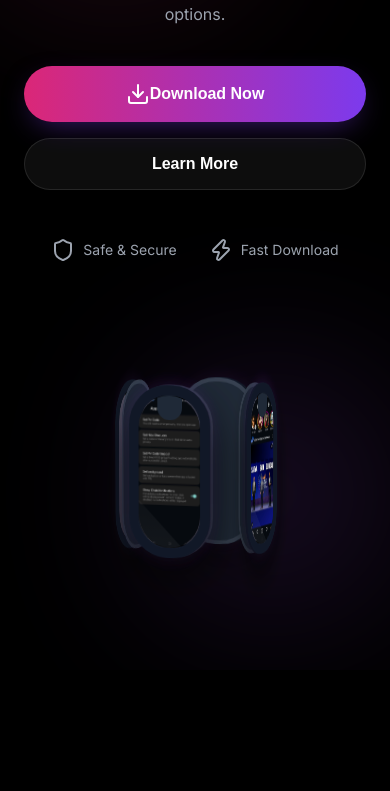
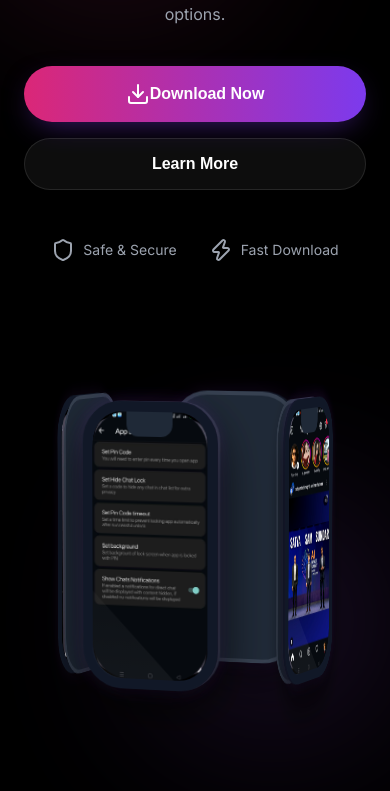
Before and after one commit to skhub-tech/max-ts-landing-page, a website built with Vite: page index.html in a window 390 px wide. Shown: the part 309-1100 px from the top of the page. Built offline with nearby package versions, Linux system fonts and the light colour scheme.

Commit message:
Fix mobile hero layout: Increase phone mockup size and prevent content clipping

```diff
--- a/src/style.css
+++ b/src/style.css
@@ -244,10 +244,13 @@ body {
     grid-template-columns: 1fr;
     text-align: center;
     gap: 4rem;
+    position: relative;
+    z-index: 10;
   }
 
   .hero {
-    padding-top: 100px;
+    padding-top: 120px;
+    align-items: flex-start;
   }
 }
 
@@ -515,87 +518,87 @@ body {
 
 @media (max-width: 1024px) {
   .hero-mockup-wrapper {
-    height: 420px;
+    height: 500px;
   }
 
   .phones-carousel {
-    width: 130px;
-    height: 260px;
+    width: 180px;
+    height: 360px;
   }
 
   .p1 {
-    transform: rotateY(0deg) translateZ(110px);
+    transform: rotateY(0deg) translateZ(160px);
   }
 
   .p2 {
-    transform: rotateY(90deg) translateZ(110px);
+    transform: rotateY(90deg) translateZ(160px);
   }
 
   .p3 {
-    transform: rotateY(180deg) translateZ(110px);
+    transform: rotateY(180deg) translateZ(160px);
   }
 
   .p4 {
-    transform: rotateY(270deg) translateZ(110px);
+    transform: rotateY(270deg) translateZ(160px);
   }
 }
 
 @media (max-width: 640px) {
   .hero-mockup-wrapper {
+    height: 480px;
+  }
+
+  .phones-carousel {
+    width: 160px;
     height: 320px;
   }
 
-  .phones-carousel {
-    width: 100px;
-    height: 200px;
-  }
-
   .p1 {
-    transform: rotateY(0deg) translateZ(85px);
+    transform: rotateY(0deg) translateZ(140px);
   }
 
   .p2 {
-    transform: rotateY(90deg) translateZ(85px);
+    transform: rotateY(90deg) translateZ(140px);
   }
 
   .p3 {
-    transform: rotateY(180deg) translateZ(85px);
+    transform: rotateY(180deg) translateZ(140px);
   }
 
   .p4 {
-    transform: rotateY(270deg) translateZ(85px);
+    transform: rotateY(270deg) translateZ(140px);
   }
 
   .phone-mockup {
-    border-width: 4px;
-    border-radius: 1.25rem;
+    border-width: 6px;
+    border-radius: 1.5rem;
   }
 }
 
 @media (max-width: 400px) {
   .hero-mockup-wrapper {
+    height: 420px;
+  }
+
+  .phones-carousel {
+    width: 140px;
     height: 280px;
   }
 
-  .phones-carousel {
-    width: 85px;
-    height: 170px;
-  }
-
   .p1 {
-    transform: rotateY(0deg) translateZ(70px);
+    transform: rotateY(0deg) translateZ(120px);
   }
 
   .p2 {
-    transform: rotateY(90deg) translateZ(70px);
+    transform: rotateY(90deg) translateZ(120px);
   }
 
   .p3 {
-    transform: rotateY(180deg) translateZ(70px);
+    transform: rotateY(180deg) translateZ(120px);
   }
 
   .p4 {
-    transform: rotateY(270deg) translateZ(70px);
+    transform: rotateY(270deg) translateZ(120px);
   }
 }
 
```
